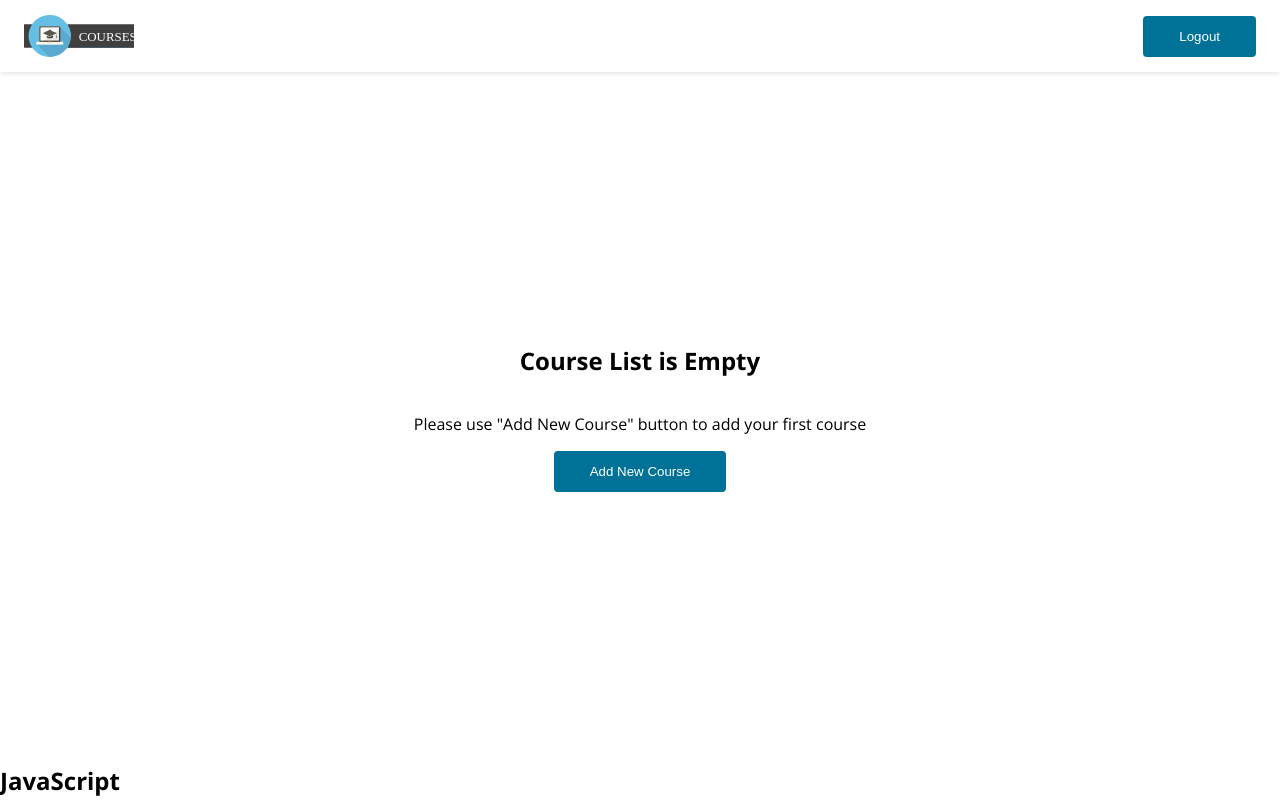
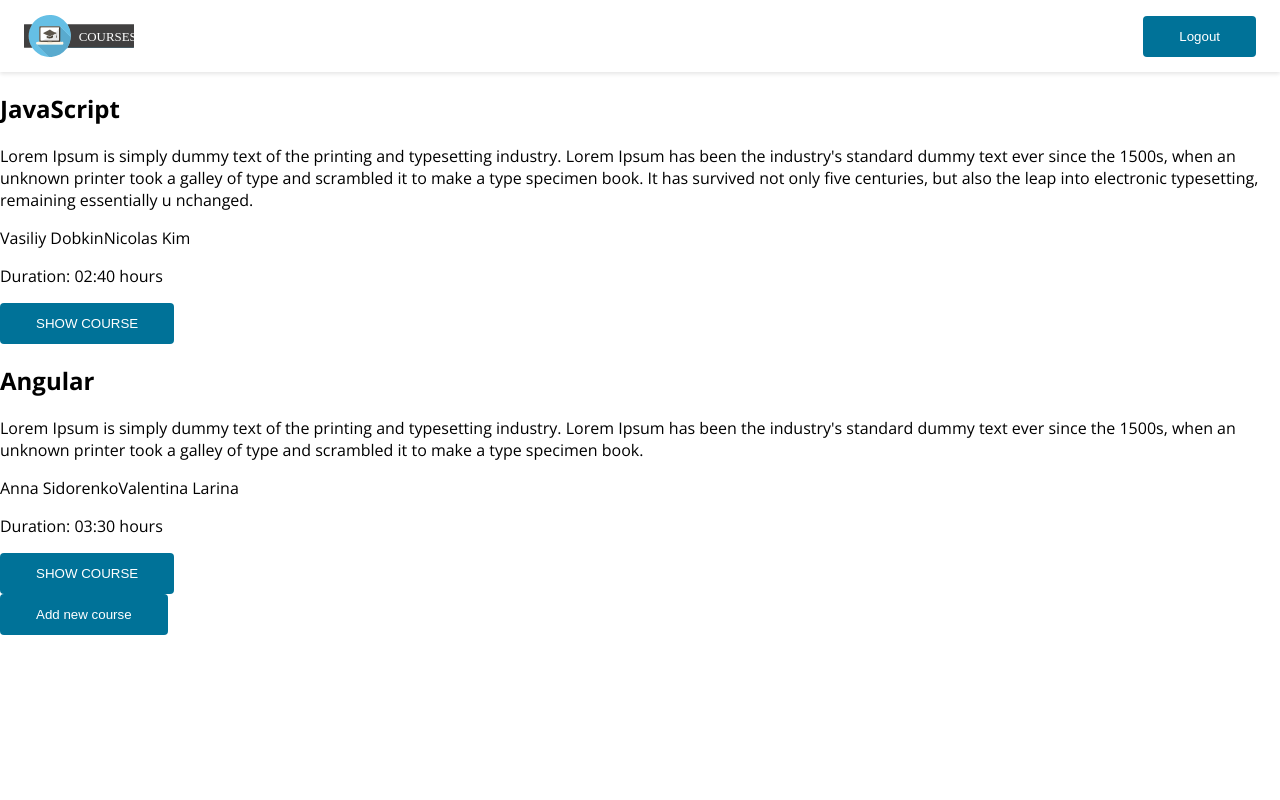
Before and after one commit to FreeFallRush/courses-app, a React (Vite) app: page / in a window 1280 px wide. Shown: the top 800 px of the page. Built offline with nearby package versions, Linux system fonts and the light colour scheme.

Commit message:
Implemented EmptyCourseList component in Courses.tsx

```diff
--- a/src/components/Courses/Courses.tsx
+++ b/src/components/Courses/Courses.tsx
@@ -4,6 +4,9 @@ import Button from "../../common/Button/Button";
 import EmptyCourseList from "../EmptyCourseList/EmptyCourseList";
 
 function Courses({ courses, authors }: CourseProps) {
+    if (courses.length === 0) {
+        return <EmptyCourseList />;
+    }
     const authorMap: { [id: string]: string } = {};
     for (const author of authors) {
         authorMap[author.id] = author.name;
@@ -23,7 +26,6 @@ function Courses({ courses, authors }: CourseProps) {
 
     return (
         <div>
-            <EmptyCourseList />
             {courses.map((course) => (
                 <CourseCard
                     key={course.id}
```
